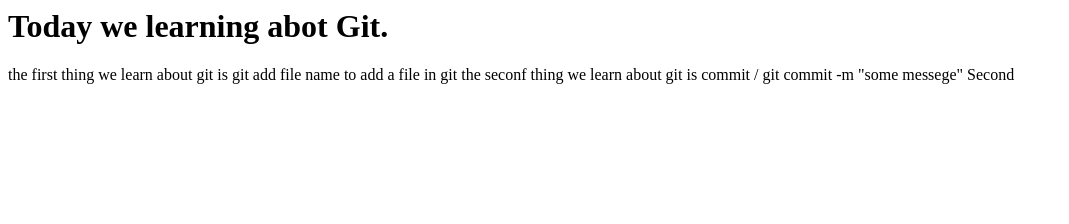
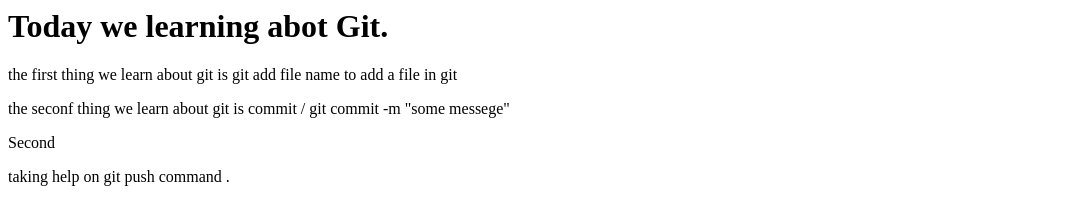
Before and after one commit to AnveshDhakad/Product-Game, a plain HTML site: page index.html in a window 1280 px wide. Shown: the whole page, without its empty margins (0-1069 px from the left). Drawn offline with Linux system fonts and the light colour scheme.

Commit message:
files changes

```diff
--- a/index.html
+++ b/index.html
@@ -1,6 +1,7 @@
 <H1>
     Today we learning abot Git.
 </H1>
-<p1>the first thing we learn about git is git add file name to add a file in git</p1>
-<P1>the seconf thing we learn about git is commit / git commit -m "some messege"</P1>
-<p2>Second</p2>
+<p>the first thing we learn about git is git add file name to add a file in git</p>
+<P>the seconf thing we learn about git is commit / git commit -m "some messege"</P>
+<p>Second</p>
+<p>taking help on git push command .</p>
```
